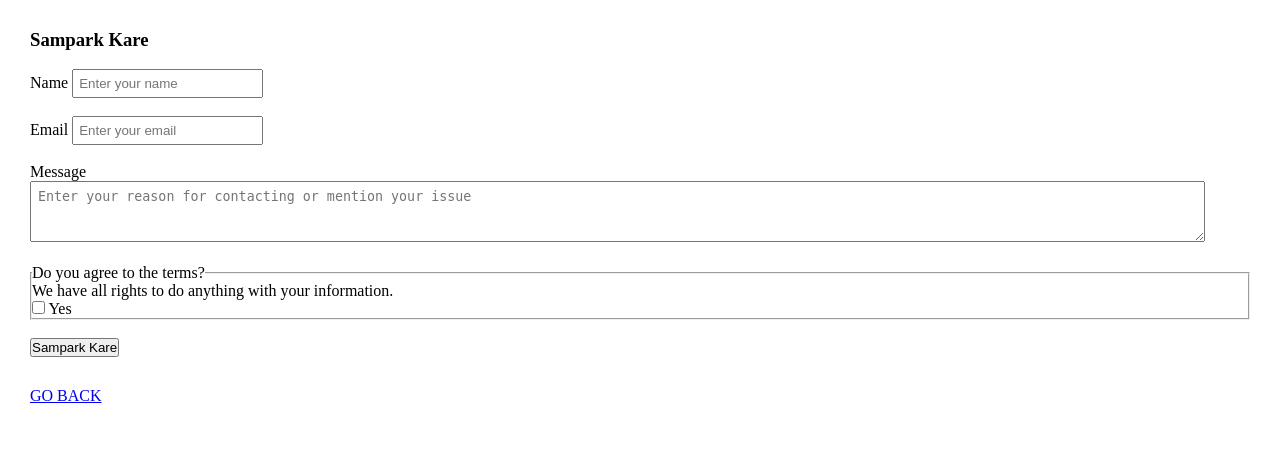
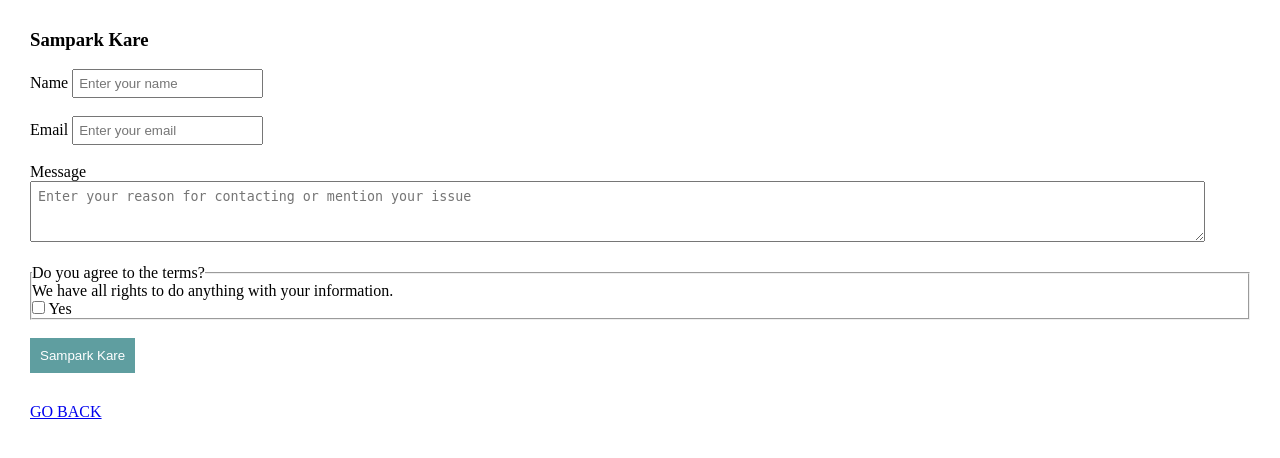
Before and after one commit to 24f2007245/demo_app, a Flask app: page /sampark in a window 1280 px wide. Shown: the part 43-501 px from the top of the page. Run offline with Flask 3, Linux system fonts and the light colour scheme.

Commit message:
button inproved

```diff
--- a/static/style.css
+++ b/static/style.css
@@ -21,3 +21,9 @@ textarea{
     padding: 7px;
     width: 95%;
 }
+button{
+    padding: 10px;
+    background-color:cadetblue;
+    color: white;
+    border: none;
+}
```
